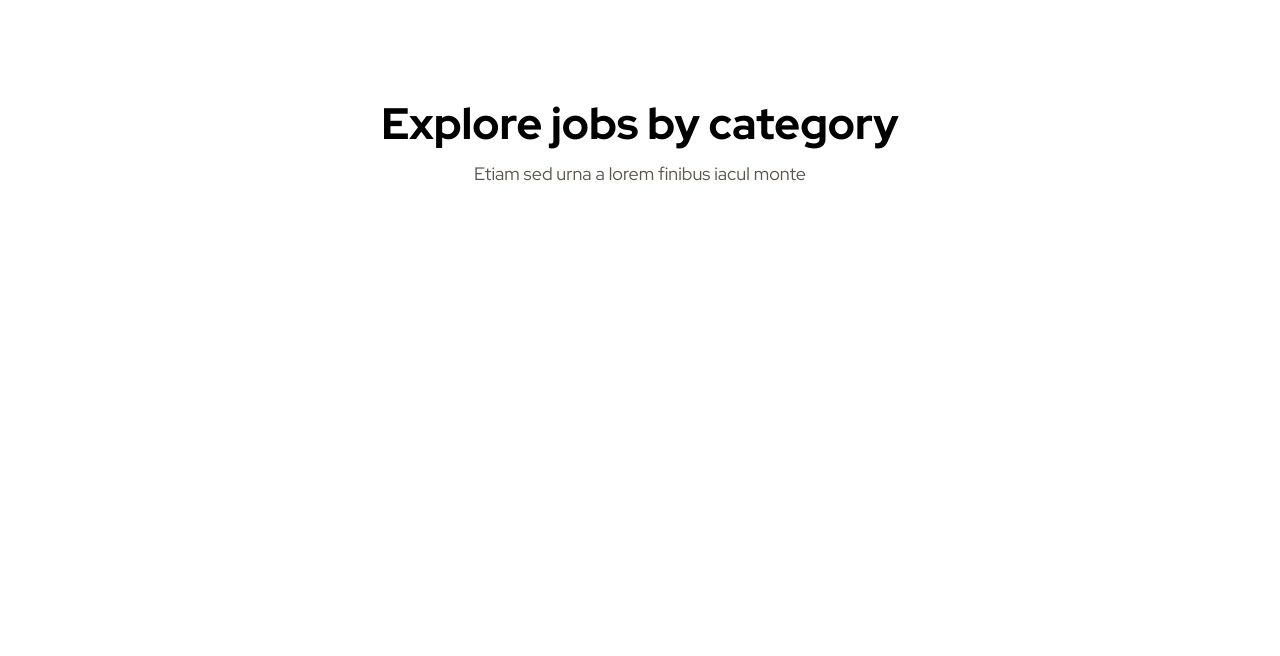
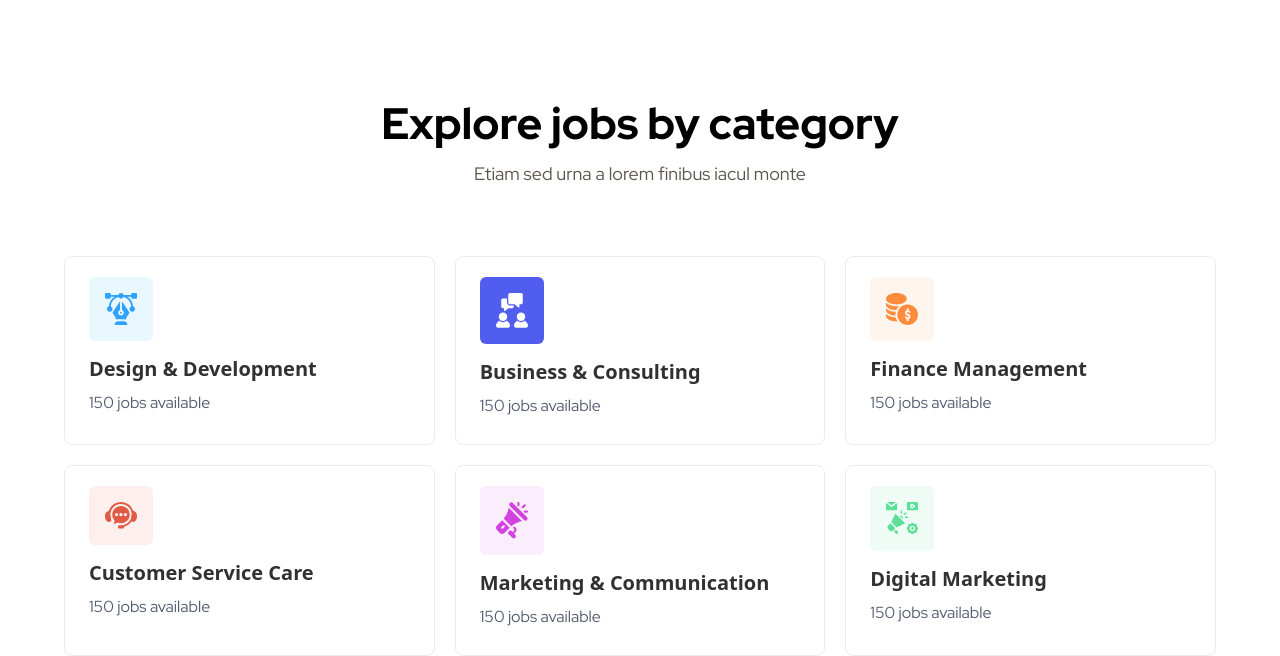
Before and after one commit to alif33/template.jobhunter, a website: page index.html in a window 1280 px wide. Shown: the part 902-1558 px from the top of the page. Before the commit the page ends 1094 px from the top, so only its background shows below. Drawn offline with nearby package versions, Linux system fonts and the light colour scheme; files that its build step writes are made by us from their sources.

Commit message:
category section create

```diff
--- a/index.html
+++ b/index.html
@@ -160,6 +160,117 @@
           Etiam sed urna a lorem finibus iacul monte
         </p>
       </div>
+      <!-- Category Container -->
+      <div class="grid mt-16 grid-cols-3 gap-5">
+        <!-- card 1 -->
+        <div
+          class="border cursor-pointer hover:shadow-2xl hover:shadow-[#5e8bff1f] border-[#ECECEC] px-6 py-5 rounded-lg"
+        >
+          <img
+            src="/assets/images/icons/design-icon.svg"
+            alt=""
+            class="p-4 rounded-md bg-info-soft"
+          />
+          <h3 class="mt-3 text-[#313131] text-xl font-extrabold leading-8">
+            Design & Development
+          </h3>
+          <p
+            class="text-[#515B6F] text-base font-normal font-red-hat-display leading-9"
+          >
+            150 jobs available
+          </p>
+        </div>
+        <!-- card 2 -->
+        <div
+          class="border cursor-pointer hover:shadow-2xl hover:shadow-[#5e8bff1f] border-[#ECECEC] px-6 py-5 rounded-lg"
+        >
+          <img
+            src="/assets/images/icons/support-icon.svg"
+            alt=""
+            class="p-4 rounded-md bg-primary"
+          />
+          <h3 class="mt-3 text-[#313131] text-xl font-extrabold leading-8">
+            Business & Consulting
+          </h3>
+          <p
+            class="text-[#515B6F] text-base font-normal font-red-hat-display leading-9"
+          >
+            150 jobs available
+          </p>
+        </div>
+        <!-- card 3 -->
+        <div
+          class="border cursor-pointer hover:shadow-2xl hover:shadow-[#5e8bff1f] border-[#ECECEC] px-6 py-5 rounded-lg"
+        >
+          <img
+            src="/assets/images/icons/business-icon.svg"
+            alt=""
+            class="p-4 rounded-md bg-warning-soft"
+          />
+          <h3 class="mt-3 text-[#313131] text-xl font-extrabold leading-8">
+            Finance Management
+          </h3>
+          <p
+            class="text-[#515B6F] text-base font-normal font-red-hat-display leading-9"
+          >
+            150 jobs available
+          </p>
+        </div>
+        <!-- card 4 -->
+        <div
+          class="border cursor-pointer hover:shadow-2xl hover:shadow-[#5e8bff1f] border-[#ECECEC] px-6 py-5 rounded-lg"
+        >
+          <img
+            src="/assets/images/icons/customer-support.svg"
+            alt=""
+            class="p-4 rounded-md bg-danger-soft"
+          />
+          <h3 class="mt-3 text-[#313131] text-xl font-extrabold leading-8">
+            Customer Service Care
+          </h3>
+          <p
+            class="text-[#515B6F] text-base font-normal font-red-hat-display leading-9"
+          >
+            150 jobs available
+          </p>
+        </div>
+        <!-- card 5 -->
+        <div
+          class="border cursor-pointer hover:shadow-2xl hover:shadow-[#5e8bff1f] border-[#ECECEC] px-6 py-5 rounded-lg"
+        >
+          <img
+            src="/assets/images/icons/digital-marketing-1.svg"
+            alt=""
+            class="p-4 rounded-md bg-purple-soft"
+          />
+          <h3 class="mt-3 text-[#313131] text-xl font-extrabold leading-8">
+            Marketing & Communication
+          </h3>
+          <p
+            class="text-[#515B6F] text-base font-normal font-red-hat-display leading-9"
+          >
+            150 jobs available
+          </p>
+        </div>
+        <!-- card 6 -->
+        <div
+          class="border cursor-pointer hover:shadow-2xl hover:shadow-[#5e8bff1f] border-[#ECECEC] px-6 py-5 rounded-lg"
+        >
+          <img
+            src="/assets/images/icons/digital-marketing.svg"
+            alt=""
+            class="p-4 rounded-md bg-success-soft"
+          />
+          <h3 class="mt-3 text-[#313131] text-xl font-extrabold leading-8">
+            Digital Marketing
+          </h3>
+          <p
+            class="text-[#515B6F] text-base font-normal font-red-hat-display leading-9"
+          >
+            150 jobs available
+          </p>
+        </div>
+      </div>
     </section>
     <!-- End Category -->
     <!-- Featured -->
```
Also changed, not shown: assets/images/icons/business-icon.svg (added), assets/images/icons/design-icon.svg (added), assets/images/icons/support-icon.svg (added).
